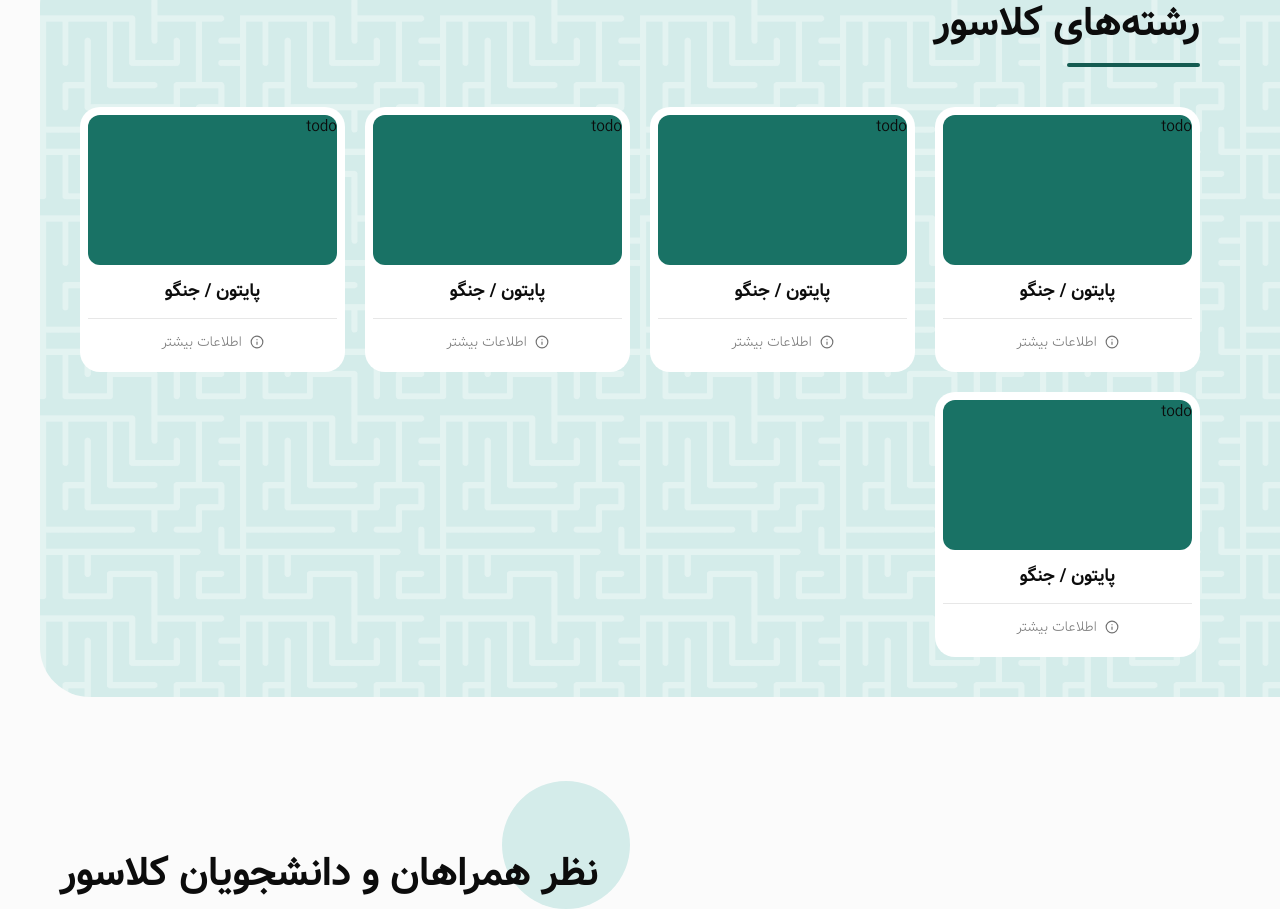
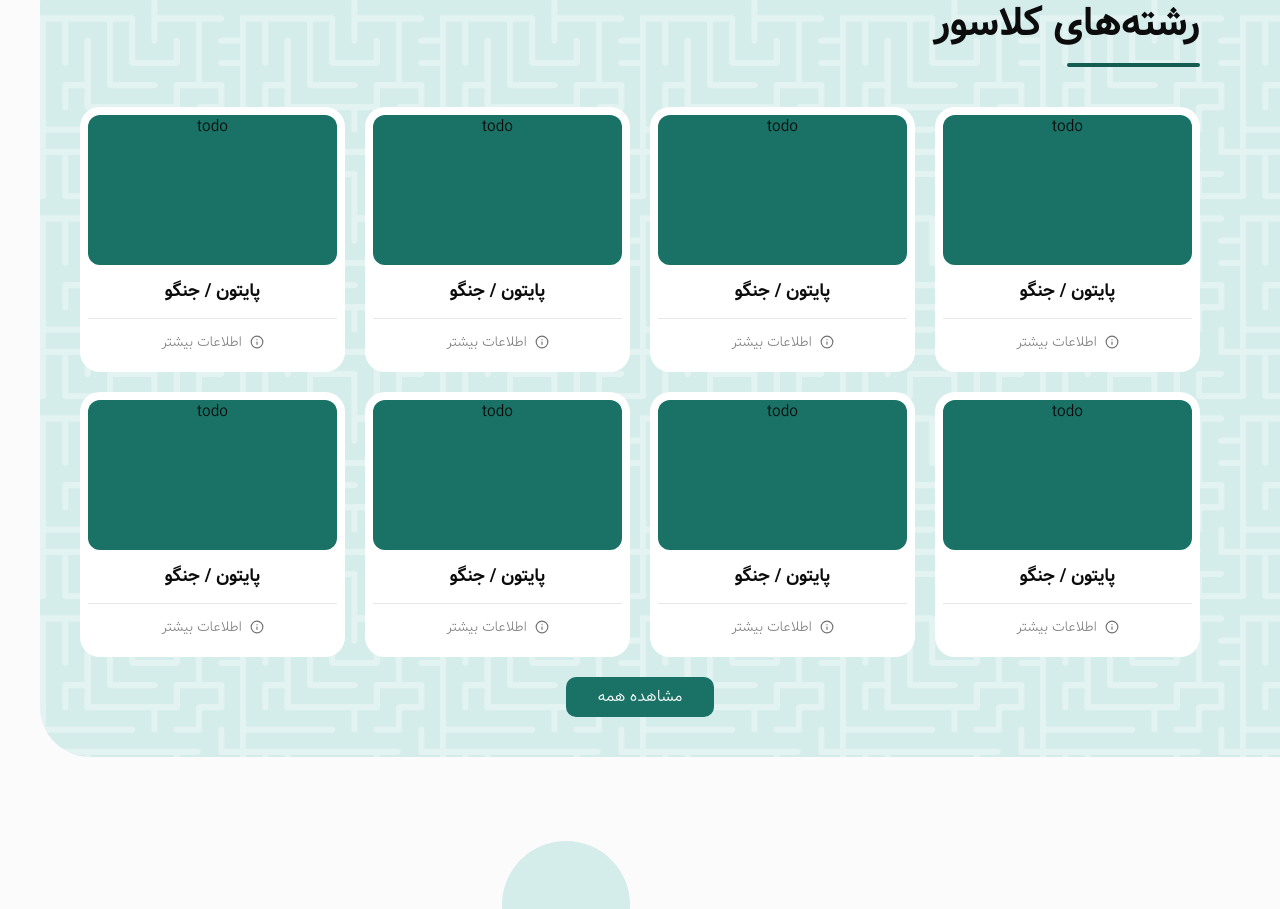
Before and after one commit to aliblue2/kelassor-test, a Next.js app: page / in a window 1280 px wide. Shown: the part 2818-3727 px from the top of the page. Built offline with nearby package versions, Linux system fonts and the light colour scheme.

Commit message:
minor ui change on bootcamps of landing

```diff
--- a/src/components/Landing/BootCamps/BootCampCard.tsx
+++ b/src/components/Landing/BootCamps/BootCampCard.tsx
@@ -5,23 +5,24 @@ import { InfoIcon } from "lucide-react";
 const title = "پایتون / جنگو";
 const BootCampCard = () => {
   const variants = {
-    initial: { opacity: 0, x: 100 },
-    animate: { opacity: 1, x: 0 },
+    initial: { opacity: 0, y: -10 },
+    animate: { opacity: 1, y: 0 },
   };
   return (
-    <motion.div
+    <motion.button
       variants={variants}
-      className="flex flex-col bg-white p-2 rounded-[20px] aspect-square"
+      className="flex flex-col [&>*]: [&>*]:w-full bg-white p-2 hover:shadow2 [&>*]:duration-200 hover:p-1 duration-200 rounded-[20px] aspect-square group"
     >
-      <div className="bg-primary-base h-3/5 rounded-[12px]">todo</div>
-      <div className="text-lg font-bold flex grow items-center justify-center">
+      <div className="bg-primary-base h-3/5 group-hover:rounded-[16px] rounded-[12px]">
+      todo</div>
+      <div className="text-lg font-bold group-hover:scale-105 flex grow items-center justify-center">
         {title}
       </div>
-      <button className="text-sm gap-2 grow font-thin text-gray-4 flex items-center justify-center border-t-light-3 border-t">
+      <div className="text-sm gap-2 grow font-thin text-gray-4 flex items-center justify-center border-t-light-3 border-t group-hover:text-primary-base">
         <InfoIcon size={14} />
         اطلاعات بیشتر
-      </button>
-    </motion.div>
+      </div>
+    </motion.button>
   );
 };
 
--- a/src/components/Landing/BootCamps/BootCamps.tsx
+++ b/src/components/Landing/BootCamps/BootCamps.tsx
@@ -4,6 +4,7 @@ import CustomHeading from "@/components/Ui/CustomHeading";
 import BootCampCard from "./BootCampCard";
 import { motion, useInView } from "framer-motion";
 import { useRef } from "react";
+import CustomButton from "@/components/Ui/CustomButton";
 
 //BootCamps component
 const BootCamps = () => {
@@ -35,7 +36,11 @@ const BootCamps = () => {
         <BootCampCard />
         <BootCampCard />
         <BootCampCard />
+        <BootCampCard />
+        <BootCampCard />
+        <BootCampCard />
       </motion.div>
+      <CustomButton className="mt-5 self-center">مشاهده همه</CustomButton>
     </div>
   );
 };
```
